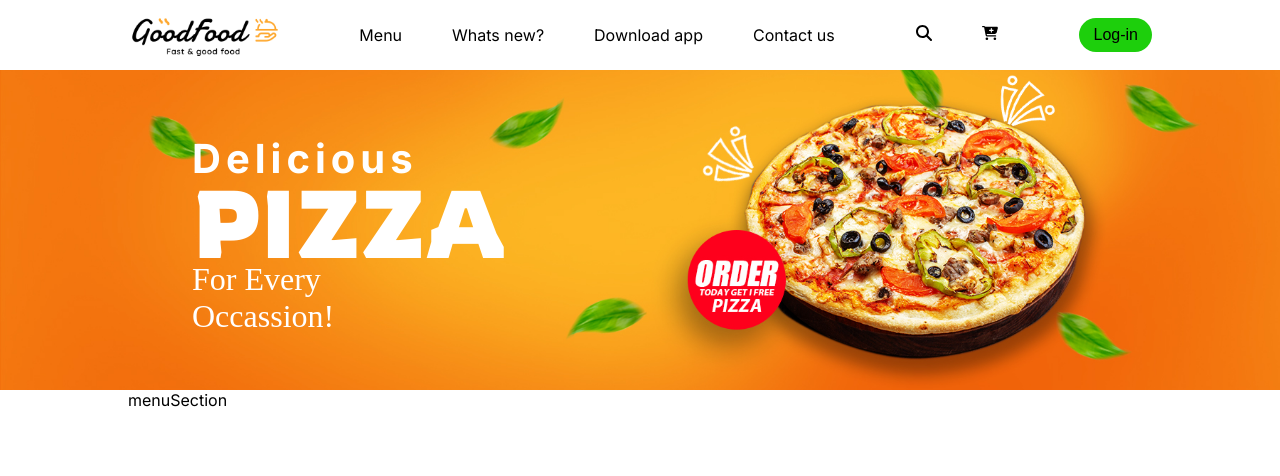
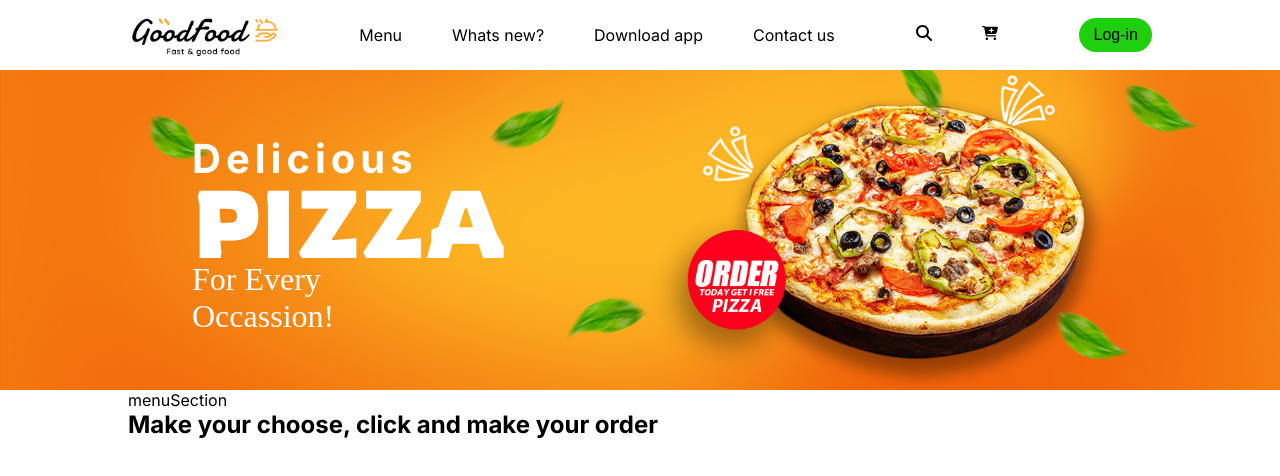
Before and after one commit to felixDev22/ecommerce, a React (Vite) app: page / in a window 1280 px wide. Shown: the top 476 px of the page. Built offline with nearby package versions, Linux system fonts and the light colour scheme; a web font is replaced by a local one.

Commit message:
Import Display menu pass category as prop

```diff
--- a/src/App.jsx
+++ b/src/App.jsx
@@ -2,8 +2,12 @@ import './App.css';
 import Hero from './components/hero/hero';
 import Navbar from './components/Navbar/Navbar';
 import MenuSection from './components/menuSection/MenuSection';
+import DisplayMenu from './components/DisplayMenu/DIsplayMenu';
+import { useState } from 'react';
 
 function App() {
+  const { category, setCategory } = useState('All');
+
   return (
     <>
       <div>
@@ -11,6 +15,7 @@ function App() {
         <Hero />
         <div className="container">
           <MenuSection />
+          <DisplayMenu category={category} />
         </div>
       </div>
     </>
```
